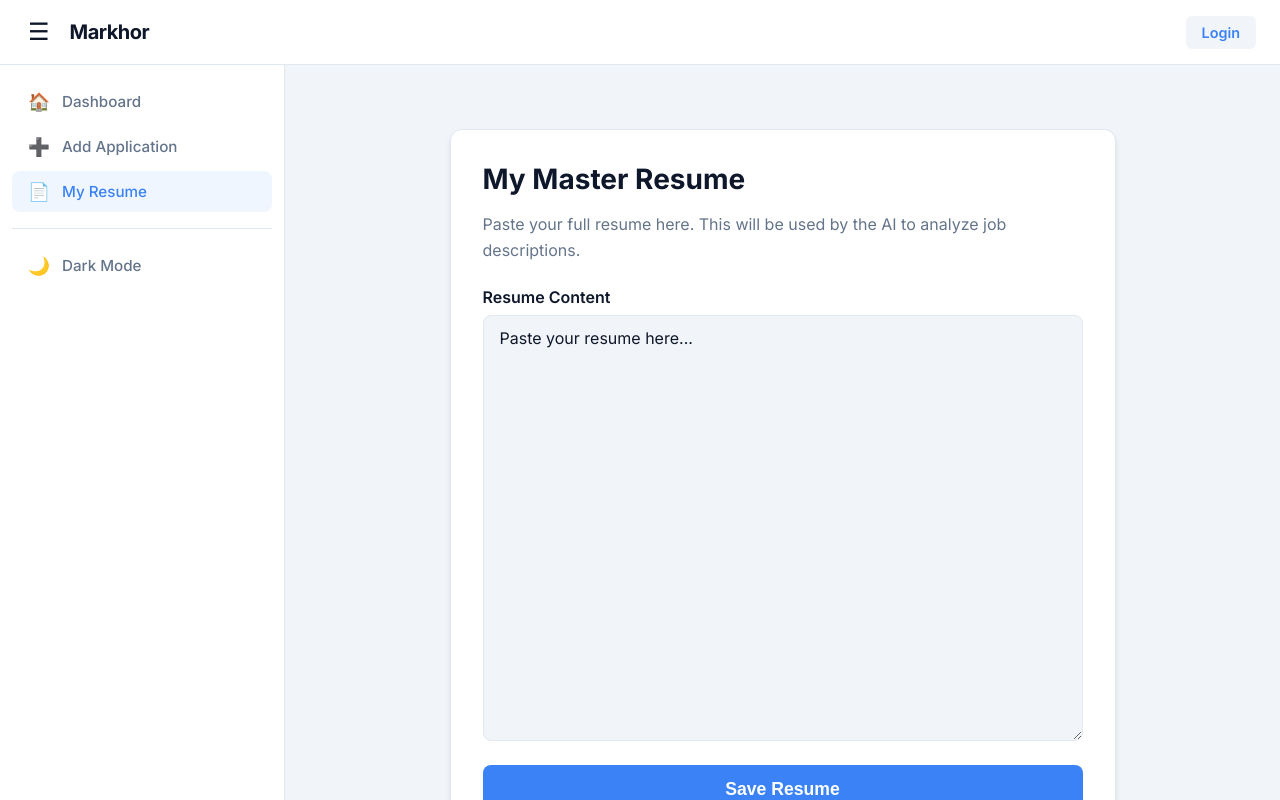
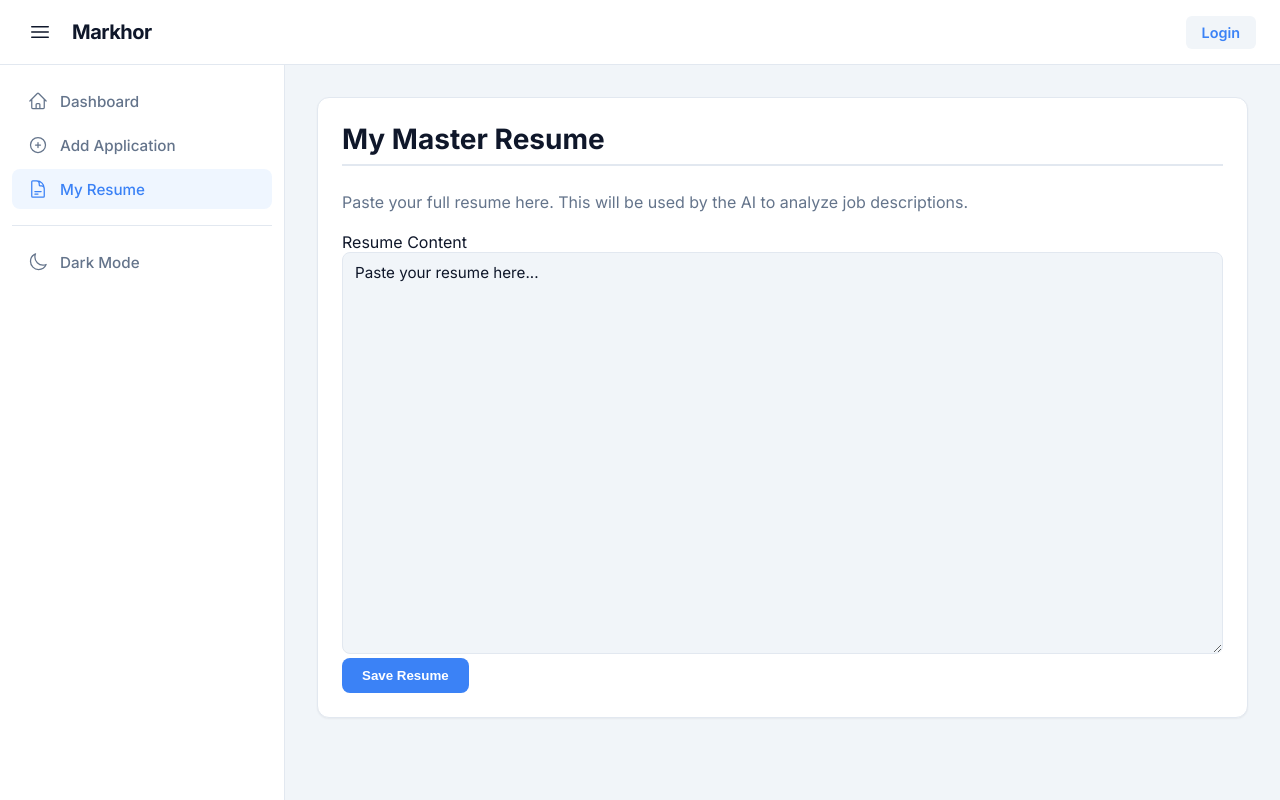
Before and after one commit to ZohaibRahim/CPSC300_GroupProject, an Angular app: page /profile in a window 1280 px wide. Built offline with nearby package versions, Linux system fonts and the light colour scheme; no server answers.

Commit message:
some changes

```diff
--- a/src/app/app.html
+++ b/src/app/app.html
@@ -3,7 +3,9 @@
   <header class="app-header">
     <div class="header-left">
       <button class="menu-btn" (click)="toggleSidebar()">
-        <span class="hamburger-icon">☰</span>
+        <svg xmlns="http://www.w3.org/2000/svg" fill="none" viewBox="0 0 24 24" stroke-width="1.5" stroke="currentColor" style="width: 24px; height: 24px;">
+          <path stroke-linecap="round" stroke-linejoin="round" d="M3.75 6.75h16.5M3.75 12h16.5m-16.5 5.25h16.5" />
+        </svg>
       </button>
       <h1 class="logo">Markhor</h1>
     </div>
@@ -18,25 +20,46 @@
     <aside class="sidebar" [class.collapsed]="isSidebarCollapsed">
       <nav>
         <a [routerLink]="['/dashboard']" routerLinkActive="active-link" class="nav-item">
-          <span class="icon">🏠</span>
+          <span class="icon">
+            <svg xmlns="http://www.w3.org/2000/svg" fill="none" viewBox="0 0 24 24" stroke-width="1.5" stroke="currentColor" style="width: 20px; height: 20px;">
+              <path stroke-linecap="round" stroke-linejoin="round" d="m2.25 12 8.954-8.955c.44-.439 1.152-.439 1.591 0L21.75 12M4.5 9.75v10.125c0 .621.504 1.125 1.125 1.125H9.75v-4.875c0-.621.504-1.125 1.125-1.125h2.25c.621 0 1.125.504 1.125 1.125V21h4.125c.621 0 1.125-.504 1.125-1.125V9.75M8.25 21h8.25" />
+            </svg>
+          </span>
           <span class="label" *ngIf="!isSidebarCollapsed">Dashboard</span>
         </a>
 
         <a [routerLink]="['/add-job']" routerLinkActive="active-link" class="nav-item">
-          <span class="icon">➕</span>
+          <span class="icon">
+            <svg xmlns="http://www.w3.org/2000/svg" fill="none" viewBox="0 0 24 24" stroke-width="1.5" stroke="currentColor" style="width: 20px; height: 20px;">
+              <path stroke-linecap="round" stroke-linejoin="round" d="M12 9v6m3-3H9m12 0a9 9 0 1 1-18 0 9 9 0 0 1 18 0Z" />
+            </svg>
+          </span>
           <span class="label" *ngIf="!isSidebarCollapsed">Add Application</span>
         </a>
 
         <a [routerLink]="['/profile']" routerLinkActive="active-link" class="nav-item">
-          <span class="icon">📄</span>
+          <span class="icon">
+            <svg xmlns="http://www.w3.org/2000/svg" fill="none" viewBox="0 0 24 24" stroke-width="1.5" stroke="currentColor" style="width: 20px; height: 20px;">
+              <path stroke-linecap="round" stroke-linejoin="round" d="M19.5 14.25v-2.625a3.375 3.375 0 0 0-3.375-3.375h-1.5A1.125 1.125 0 0 1 13.5 7.125v-1.5a3.375 3.375 0 0 0-3.375-3.375H8.25m0 12.75h7.5m-7.5 3H12M10.5 2.25H5.625c-.621 0-1.125.504-1.125 1.125v17.25c0 .621.504 1.125 1.125 1.125h12.75c.621 0 1.125-.504 1.125-1.125V11.25a9 9 0 0 0-9-9Z" />
+            </svg>
+          </span>
           <span class="label" *ngIf="!isSidebarCollapsed">My Resume</span>
         </a>
 
         <hr class="sidebar-divider">
 
         <button class="nav-item dark-mode-btn" (click)="toggleDarkMode()">
-          <span class="icon" *ngIf="!isDarkMode">🌙</span>
-          <span class="icon" *ngIf="isDarkMode">☀️</span>
+          <span class="icon" *ngIf="!isDarkMode">
+            <svg xmlns="http://www.w3.org/2000/svg" fill="none" viewBox="0 0 24 24" stroke-width="1.5" stroke="currentColor" style="width: 20px; height: 20px;">
+              <path stroke-linecap="round" stroke-linejoin="round" d="M21.752 15.002A9.72 9.72 0 0 1 18 15.75c-5.385 0-9.75-4.365-9.75-9.75 0-1.33.266-2.597.748-3.752A9.753 9.753 0 0 0 3 11.25C3 16.635 7.365 21 12.75 21a9.753 9.753 0 0 0 9.002-5.998Z" />
+            </svg>
+          </span>
+
+          <span class="icon" *ngIf="isDarkMode">
+            <svg xmlns="http://www.w3.org/2000/svg" fill="none" viewBox="0 0 24 24" stroke-width="1.5" stroke="currentColor" style="width: 20px; height: 20px;">
+              <path stroke-linecap="round" stroke-linejoin="round" d="M12 3v2.25m6.364.386-1.591 1.591M21 12h-2.25m-.386 6.364-1.591-1.591M12 18.75V21m-4.773-4.227-1.591 1.591M5.25 12H3m4.227-4.773L5.636 5.636M15.75 12a3.75 3.75 0 1 1-7.5 0 3.75 3.75 0 0 1 7.5 0Z" />
+            </svg>
+          </span>
 
           <span class="label" *ngIf="!isSidebarCollapsed">
             {{ isDarkMode ? 'Light Mode' : 'Dark Mode' }}
--- a/src/app/job-form/job-form.scss
+++ b/src/app/job-form/job-form.scss
@@ -1,16 +1,8 @@
-/* Matches the Global "Slate" Theme */
+/* --- Job List Styles (Slate Theme) --- */
 
-.form-container {
-  max-width: 600px;
+.list-container {
+  max-width: 100%;
   margin: 2rem auto;
-  padding: 2rem;
-
-  background-color: var(--bg-card);
-  border-radius: 12px;
-  box-shadow: var(--shadow-md);
-  border: 1px solid var(--border-color);
-
-  transition: background-color 0.3s ease, border-color 0.3s ease;
 }
 
 h3 {
@@ -18,93 +10,183 @@
   font-weight: 700;
   color: var(--text-main);
   margin-top: 0;
-  margin-bottom: 0.5rem;
+  margin-bottom: 1.5rem;
+  padding-bottom: 0.5rem;
+  border-bottom: 2px solid var(--border-color);
 }
 
-p {
+.empty-list {
+  text-align: center;
+  padding: 2rem;
+  background-color: var(--bg-card);
+  border: 1px dashed var(--border-color);
+  border-radius: 8px;
   color: var(--text-muted);
-  margin-bottom: 1.5rem;
 }
 
-.form-field {
-  margin-bottom: 1.5rem;
-  display: flex;
-  flex-direction: column;
+/* --- Card Styles --- */
+.job-card {
+  background-color: var(--bg-card);
+  border: 1px solid var(--border-color);
+  border-radius: 12px;
+  box-shadow: var(--shadow-sm);
+  margin-bottom: 1rem;
+  transition: all 0.2s ease-in-out;
+
+  padding: 0;
+  overflow: hidden;
+
+  &:hover {
+    transform: translateY(-3px);
+    box-shadow: var(--shadow-md);
+  }
 }
 
-label {
-  font-weight: 600;
-  color: var(--text-main);
-  margin-bottom: 0.5rem;
+/* Main Card Layout */
+.job-card-main {
+  display: flex;
+  justify-content: space-between;
+  align-items: flex-start; /* Aligns items to the top */
+  padding: 1.5rem;
+  gap: 1rem;
 }
 
-/* Input Styles */
-input[type="text"],
-select,
-textarea {
-  width: 100%;
-  padding: 0.75rem 1rem;
-  font-size: 1rem;
-  font-family: 'Inter', sans-serif;
-
-  border: 1px solid var(--border-color);
-  border-radius: 8px;
-
-  /* Use app background color for inputs to create contrast against the card */
-  background-color: var(--bg-app);
-  color: var(--text-main);
-
-  transition: all 0.2s ease-in-out;
-  box-sizing: border-box;
+.job-info {
+  flex: 1; /* Takes up all available space */
 }
 
-input[type="text"]:focus,
-select:focus,
-textarea:focus {
-  outline: none;
-  border-color: var(--primary-color);
-  box-shadow: 0 0 0 3px rgba(59, 130, 246, 0.2); /* Subtle blue glow */
-}
-
-/* Button Styles */
-.submit-btn {
-  width: 100%;
-  padding: 0.85rem 1rem;
-  font-size: 1.1rem;
-  font-weight: 600;
-  color: #ffffff;
-  background-color: var(--primary-color);
-  border: none;
-  border-radius: 8px;
-  cursor: pointer;
-  transition: all 0.2s ease-in-out;
-  box-shadow: var(--shadow-sm);
-}
-
-.submit-btn:hover {
-  background-color: var(--primary-hover);
-  transform: translateY(-2px);
-  box-shadow: var(--shadow-md);
-}
-
-.submit-btn:disabled {
-  background-color: var(--border-color);
-  color: var(--text-muted);
-  cursor: not-allowed;
-  transform: none;
-  box-shadow: none;
-}
-
-.error-msg {
-  color: #ef4444; /* Standard Red */
-  font-size: 0.9rem;
-  margin-top: 0.5rem;
-  font-weight: 500;
-}
-
-.submit-msg {
-  text-align: center;
-  margin-top: 1rem;
+.job-card h4 {
+  margin: 0 0 0.25rem 0;
+  font-size: 1.25rem;
   font-weight: 600;
   color: var(--text-main);
 }
+
+.job-card .company {
+  margin: 0 0 0.75rem 0;
+  font-size: 1rem;
+  font-weight: 500;
+  color: var(--text-muted);
+}
+
+.job-card .notes {
+  margin: 0;
+  color: var(--text-main);
+  font-size: 0.95rem;
+  opacity: 0.8;
+}
+
+/* Status Badge */
+.status-badge {
+  align-self: flex-start;
+  padding: 0.35rem 0.85rem;
+  border-radius: 99px;
+  font-size: 0.8rem;
+  font-weight: 600;
+  text-transform: uppercase;
+  color: #fff;
+  white-space: nowrap; /* Prevents text wrapping */
+
+  /* Status Colors */
+  &.status-applied { background-color: #3b82f6; }      /* Blue */
+  &.status-interviewing { background-color: #f59e0b; } /* Amber */
+  &.status-offer { background-color: #10b981; }        /* Emerald */
+  &.status-rejected { background-color: #ef4444; }     /* Red */
+}
+
+/* --- Action Buttons (Edit / Delete) --- */
+.actions {
+  display: flex;
+  gap: 0.5rem;
+  margin-left: 1rem;
+}
+
+.btn-icon {
+  background-color: var(--bg-app); /* Subtle contrast against card */
+  border: 1px solid var(--border-color);
+  border-radius: 6px;
+  cursor: pointer;
+  padding: 8px;
+
+  /* Centers the SVG Icon */
+  display: flex;
+  align-items: center;
+  justify-content: center;
+
+  /* CHANGED: Use --text-main so icons are White in Dark Mode / Dark in Light Mode */
+  color: var(--text-main);
+  transition: all 0.2s;
+
+  svg {
+    transition: stroke 0.2s;
+  }
+
+  &:hover {
+    background-color: var(--hover-item);
+    transform: translateY(-2px);
+    /* No color change needed here, keeps it sharp */
+  }
+
+  /* Specific Delete Hover */
+  &.delete:hover {
+    border-color: #ef4444;
+    background-color: rgba(239, 68, 68, 0.1);
+    color: #ef4444; /* Turns Red on hover */
+  }
+
+  /* Specific Edit Hover */
+  &.edit:hover {
+    border-color: var(--primary-color);
+    background-color: var(--active-item);
+    color: var(--primary-color); /* Turns Blue on hover */
+  }
+}
+
+/* --- AI Toggle Bar --- */
+.ai-toggle-bar {
+  background-color: var(--bg-app);
+  border-top: 1px solid var(--border-color);
+  padding: 0.75rem 1.5rem;
+  text-align: right;
+}
+
+.ai-button {
+  background: none;
+  border: none;
+  color: var(--primary-color);
+  font-weight: 600;
+  font-size: 0.9rem;
+  font-family: 'Inter', sans-serif;
+  cursor: pointer;
+  transition: color 0.2s;
+  display: inline-flex;
+  align-items: center;
+
+  &:hover {
+    color: var(--primary-hover);
+  }
+}
+
+.ai-button-icon {
+  margin-left: 0.5rem;
+  font-size: 0.7rem;
+}
+
+/* --- AI Content Area --- */
+.ai-placeholder {
+  background-color: var(--active-item); /* Tinted background */
+  border-top: 1px solid var(--border-color);
+  padding: 1.5rem;
+}
+
+.ai-placeholder .ai-title {
+  color: var(--primary-color);
+  font-weight: 700;
+  margin: 0 0 0.5rem 0;
+}
+
+.ai-placeholder p {
+  margin: 0;
+  color: var(--text-main);
+  line-height: 1.6;
+}
--- a/src/app/job-list/job-list.html
+++ b/src/app/job-list/job-list.html
@@ -18,11 +18,17 @@
         <span class="status-badge status-{{ job.status | lowercase }}">{{ job.status }}</span>
 
         <div class="actions">
+
           <button class="btn-icon edit" (click)="onEdit(job.id)" title="Edit">
-            ✏️
+            <svg xmlns="http://www.w3.org/2000/svg" fill="none" viewBox="0 0 24 24" stroke-width="1.5" stroke="currentColor" style="width: 18px; height: 18px;">
+              <path stroke-linecap="round" stroke-linejoin="round" d="m16.862 4.487 1.687-1.688a1.875 1.875 0 1 1 2.652 2.652L10.582 16.07a4.5 4.5 0 0 1-1.897 1.13L6 18l.8-2.685a4.5 4.5 0 0 1 1.13-1.897l8.932-8.931Zm0 0L19.5 7.125" />
+            </svg>
           </button>
+
           <button class="btn-icon delete" (click)="onDelete(job.id)" title="Delete">
-            🗑️
+            <svg xmlns="http://www.w3.org/2000/svg" fill="none" viewBox="0 0 24 24" stroke-width="1.5" stroke="currentColor" style="width: 18px; height: 18px;">
+              <path stroke-linecap="round" stroke-linejoin="round" d="m14.74 9-.346 9m-4.788 0L9.26 9m9.968-3.21c.342.052.682.107 1.022.166m-1.022-.165L18.16 19.673a2.25 2.25 0 0 1-2.244 2.077H8.084a2.25 2.25 0 0 1-2.244-2.077L4.772 5.79m14.456 0a48.108 48.108 0 0 0-3.478-.397m-12 .562c.34-.059.68-.114 1.022-.165m0 0a48.11 48.11 0 0 1 3.478-.397m7.5 0v-.916c0-1.18-.91-2.164-2.09-2.201a51.964 51.964 0 0 0-3.32 0c-1.18.037-2.09 1.022-2.09 2.201v.916m7.5 0a48.667 48.667 0 0 0-7.5 0" />
+            </svg>
           </button>
         </div>
 
```
